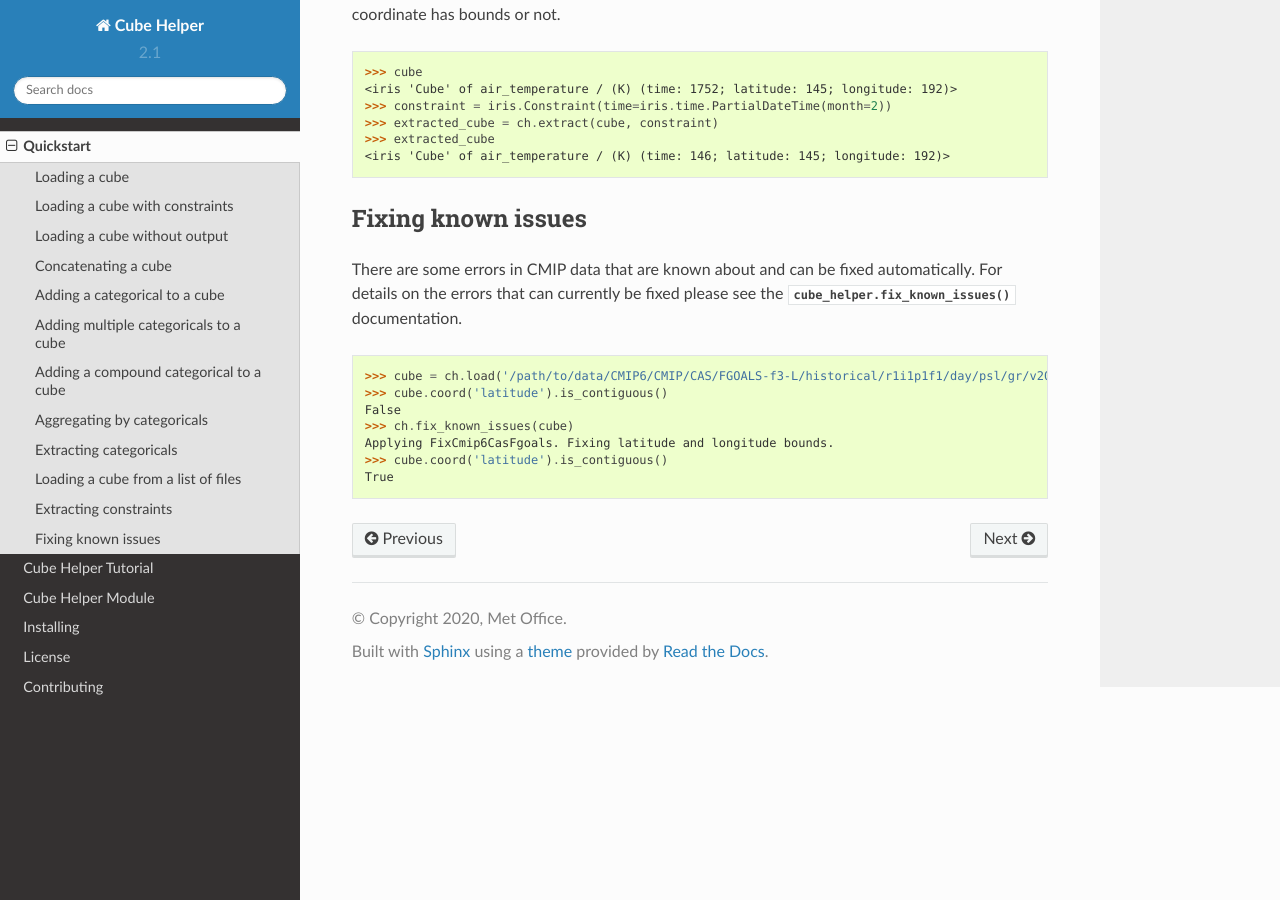
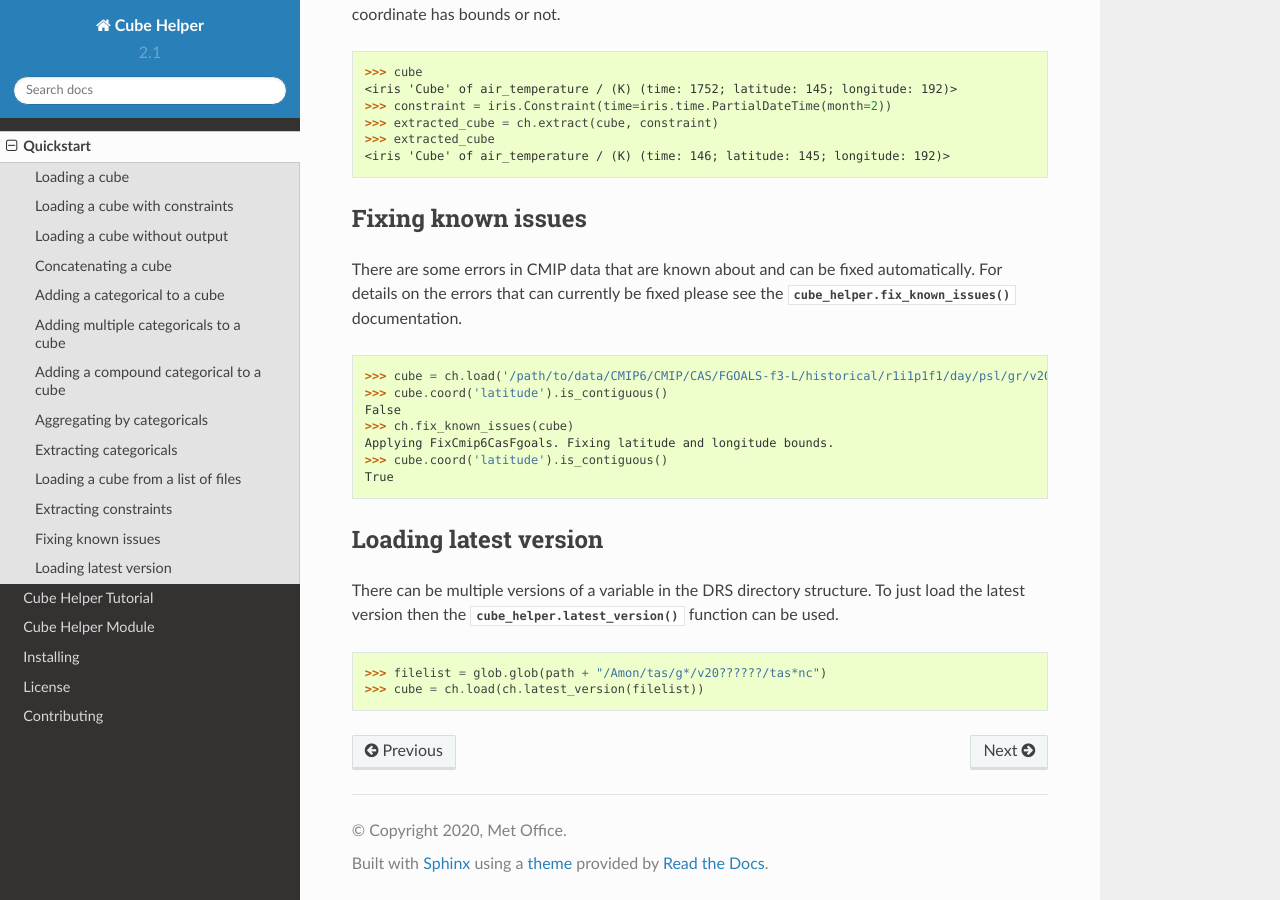
Before and after one commit to MetOffice/cube_helper, a Sphinx documentation site: the page built from docs/source/Quickstart.rst, in a window 1280 px wide and 900 px high, scrolled down 5947 px. Built offline with Sphinx 7.4.7 and the Read the Docs theme 2.0.0, drawn with Linux system fonts in a browser that asks for light colours.

Commit message:
Documentation added

```diff
--- a/docs/source/Cube Helper Module.rst
+++ b/docs/source/Cube Helper Module.rst
@@ -7,6 +7,6 @@ cube\_helper module
         concatenate, examine_dim_bounds, equalise_time_units,
         equalise_attributes, equalise_dim_coords, equalise_aux_coords,
         equalise_data_type, equalise_all, remove_attributes, compare_cubes,
-        muffle_logger, reset_logger, extract, fix_known_issues
+        muffle_logger, reset_logger, extract, fix_known_issues, latest_version
     :undoc-members:
     :show-inheritance:
--- a/docs/source/Quickstart.rst
+++ b/docs/source/Quickstart.rst
@@ -343,3 +343,13 @@ that can currently be fixed please see the :py:func:`cube_helper.fix_known_issue
    Applying FixCmip6CasFgoals. Fixing latitude and longitude bounds.
    >>> cube.coord('latitude').is_contiguous()
    True
+
+Loading latest version
+^^^^^^^^^^^^^^^^^^^^^^
+There can be multiple versions of a variable in the DRS directory structure. To just load the latest
+version then the :py:func:`cube_helper.latest_version` function can be used.
+
+.. code-block:: python
+
+   >>> filelist = glob.glob(path + "/Amon/tas/g*/v20??????/tas*nc")
+   >>> cube = ch.load(ch.latest_version(filelist))
--- a/docs/source/conf.py
+++ b/docs/source/conf.py
@@ -87,7 +87,7 @@ html_theme = 'sphinx_rtd_theme'
 # Add any paths that contain custom static files (such as style sheets) here,
 # relative to this directory. They are copied after the builtin static files,
 # so a file named "default.css" will overwrite the builtin "default.css".
-html_static_path = ['_static']
+# html_static_path = ['_static']
 
 # Custom sidebar templates, must be a dictionary that maps document names
 # to template names.
```
